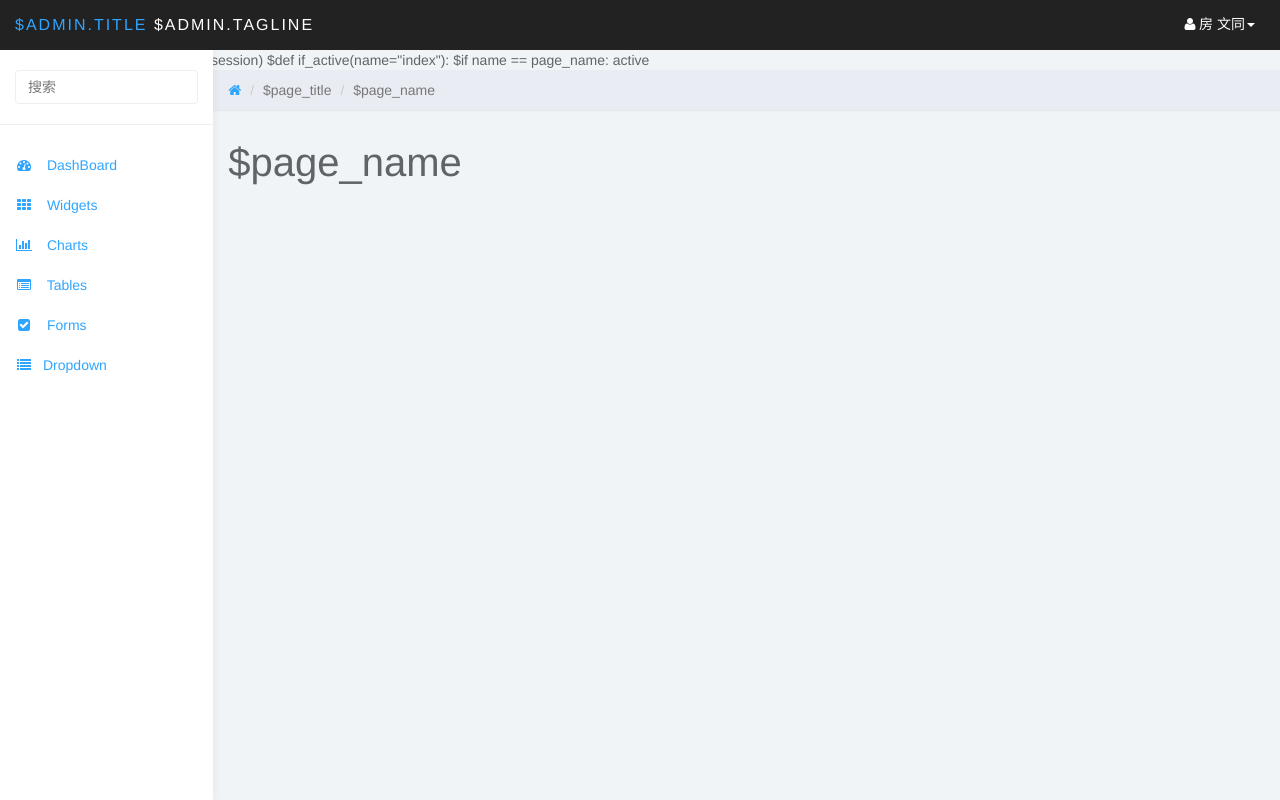
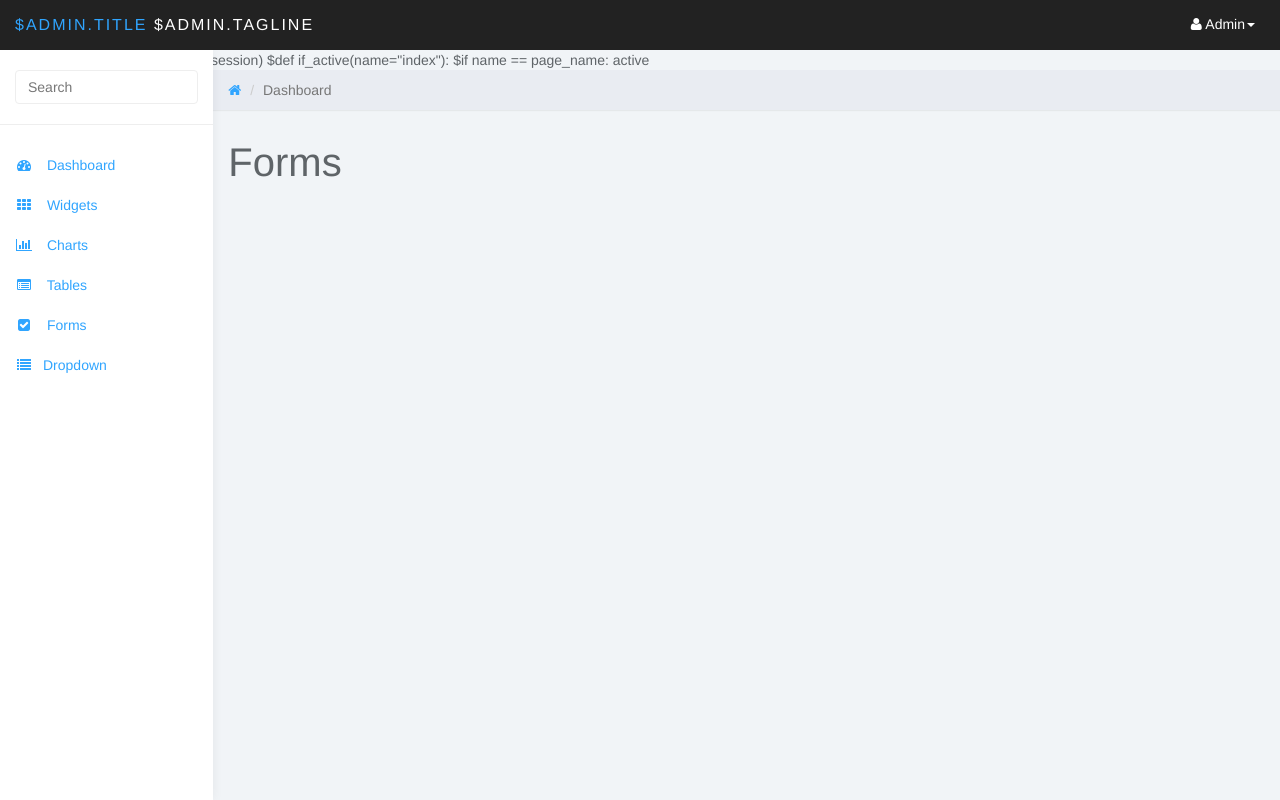
Before and after one commit to fangwentong/foodcenter, a Python web app: template templates/admin/header.html in a window 1280 px wide. Run offline with Jinja, Linux system fonts and the light colour scheme; the template is opened without the code that fills it, so the values that code supplies are empty.

Commit message:
后台模块规划

```diff
--- a/config/sql/data.sql
+++ b/config/sql/data.sql
@@ -66,7 +66,8 @@ CREATE TABLE IF NOT EXISTS `foodcenter_users` (
   `phone` varchar(64) COLLATE utf8_unicode_ci DEFAULT NULL,
   `short_message` varchar(500) COLLATE utf8_unicode_ci DEFAULT NULL,
   `avatar` varchar(255) COLLATE utf8_unicode_ci DEFAULT NULL,
-  `weixinId` varchar(255) COLLATE utf8_unicode_ci NOT NULL,
+  `openId` varchar(255) COLLATE utf8_unicode_ci DEFAULT NULL,
+  `nickname` varchar(255) COLLATE utf8_unicode_ci DEFAULT NULL,
   `last_order_time` date NOT NULL,
   `add_time` timestamp NOT NULL DEFAULT CURRENT_TIMESTAMP,
   `lock` int(1) NOT NULL DEFAULT '0',
--- a/models/admin/admin.py
+++ b/models/admin/admin.py
@@ -8,7 +8,7 @@ from config import setting
 render = setting.render
 db = setting.db
 
-class login:
+class signin:
     def GET(self):
         return render.admin.login("", setting.admin.title)
     def POST(self):
@@ -32,7 +32,7 @@ class login:
 
 class index:
     def GET(self):
-        return render.admin.index("widgets", "饮食中心后台管理系统", "")
+        return render.admin.index("widgets", setting.admin.title, "")
         #pass
     def POST(self):
         pass
--- a/static/css/admin.css
+++ b/static/css/admin.css
@@ -144,14 +144,7 @@ h3, h4 {
 .sidebar {
 	background-color: #fff;
 	padding: 0;
-}
-
-.sidebar.collapse {
-	display:none;
-}
-
-.sidebar.collapse.in {
-	display: block;
+    display: none;
 }
 
 .sidebar form {
@@ -161,14 +154,13 @@ h3, h4 {
 }
 
 @media (min-width: 768px) {
-	.sidebar.collapse {
+	.sidebar {
   		position: fixed;
 		top: 50px;
 		bottom: 0;
 		left: 0;
 		z-index: 1000;
 		display: block;
-		height: auto !important;
 		margin: 0;
 		padding: 0;
 		overflow-x: hidden;
--- a/templates/admin/footer.html
+++ b/templates/admin/footer.html
@@ -1,4 +1,4 @@
-
+			</div>
 		</article>
 		<footer class="footer">
 			<div></div>
--- a/templates/admin/header.html
+++ b/templates/admin/header.html
@@ -30,35 +30,35 @@ $def if_active(name="index"):
 						<span class="icon-bar"></span>
 						<span class="icon-bar"></span>
 					</button>
-					<a class="navbar-brand" href="/admin"><span>$admin.title</span> $admin.tagline</a>
+					<a class="navbar-brand" href=""><span>$admin.title</span> $admin.tagline</a>
 					<ul class="user-menu">
 						<li class="dropdown pull-right">
-							<a href="#" class="dropdown-toggle" data-toggle="dropdown"><span class="fa fa-user fa-fw"></span>房 文同<span class="caret"></span></a>
+							<a href="#" class="dropdown-toggle" data-toggle="dropdown"><span class="fa fa-user fa-fw"></span>Admin<span class="caret"></span></a>
 							<!-- <a href="#" class="dropdown-toggle" data-toggle="dropdown"><span class="fa fa-user"></span>session.username<span class="caret"></span></a> -->
 							<ul class="dropdown-menu" role="menu">
-								<li><a href="/admin/profile"><span class="fa fa-user fa-fw"></span> 资料</a></li>
-								<li><a href="/admin/settings"><span class="fa fa-cog fa-fw"></span> 设置</a></li>
-								<li><a href="/admin/logout"><span class="fa fa-sign-out fa-fw"></span> 退出登录</a></li>
+								<li><a href="/"><span class="fa fa-user fa-fw"></span> 资料</a></li>
+								<li><a href="/"><span class="fa fa-cog fa-fw"></span> 设置</a></li>
+								<li><a href="/"><span class="fa fa-sign-out fa-fw"></span> 退出登录</a></li>
 							</ul>
 						</li>
 					</ul>
 				</div>
 			</div>
 		</nav>
-		<div id="sidebar-collapse" class="col-sm-3 col-lg-2 sidebar collapse">
+		<div id="sidebar-collapse" class="col-sm-3 col-lg-2 sidebar">
 			<form role="search">
 				<div class="form-group">
-					<input type="text" class="form-control" placeholder="搜索">
+					<input type="text" class="form-control" placeholder="Search">
 				</div>
 			</form>
 
 			<ul class="nav menu">
-				<li class="$if_active('dashboard')"><a href="/admin/dashboard"><span class="fa fa-dashboard fa-fw"></span> DashBoard</a></li>
-				<li class="$if_active('widgets')"><a href="/admin/"><span class="fa fa-th fa-fw"></span> Widgets</a></li>
-				<li class="$if_active('')"><a href="/admin/"><span class="fa fa-bar-chart fa-fw"></span> Charts</a></li>
-				<li class="$if_active('')"><a href="/admin/"><span class="fa fa-list-alt fa-fw"></span> Tables</a></li>
-				<li class="$if_active('')"><a href="/admin/"><span class="fa fa-check-square fa-fw"></span> Forms</a></li>
-				<li class="$if_active('')"><a href="/admin/"><span class="fa fa-list fa-fw"></span>Dropdown</a></li>
+				<li class="$if_active('dashboard')"><a href="dashboard"><span class="fa fa-dashboard fa-fw"></span> Dashboard</a></li>
+				<li class="$if_active('widgets')"><a href=""><span class="fa fa-th fa-fw"></span> Widgets</a></li>
+				<li class="$if_active('')"><a href=""><span class="fa fa-bar-chart fa-fw"></span> Charts</a></li>
+				<li class="$if_active('')"><a href=""><span class="fa fa-list-alt fa-fw"></span> Tables</a></li>
+				<li class="$if_active('')"><a href=""><span class="fa fa-check-square fa-fw"></span> Forms</a></li>
+				<li class="$if_active('')"><a href=""><span class="fa fa-list fa-fw"></span>Dropdown</a></li>
 			</ul>
 		</div>
 	</header>
@@ -67,16 +67,14 @@ $def if_active(name="index"):
 		<div class="row">
 			<ol class="breadcrumb">
 				<li><a href=""><span class="fa fa-home"></span></a></li>
-				<li class="active">$page_title</li>
-				<li class="active">$page_name</li>
+				<li class="active">Dashboard</li>
 			</ol>
 		</div>
 
 		<div class="row">
 			<div class="col-lg-12">
-				<h1 class="page-header">$page_name</h1>
+				<h1 class="page-header">Forms</h1>
 			</div>
 		</div>
 
 		<div class="row">
-		</div>
```
Also changed, not shown: doc/admin.md (added, +43 -0 lines), doc/tables.md (+4 -2 lines), models/admin/url.py (+1 -7 lines). Lines whose indentation alone changed are shown as unchanged.
